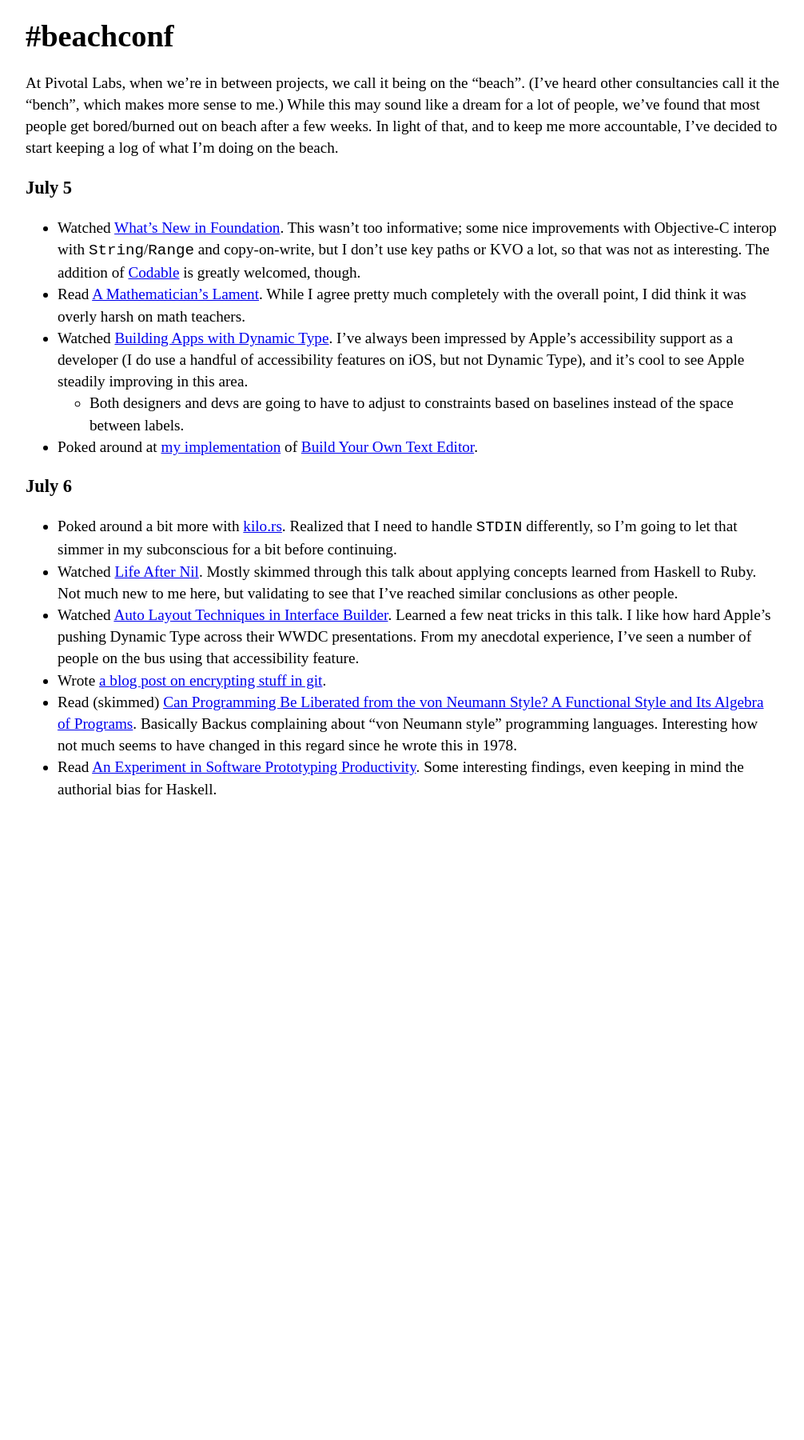
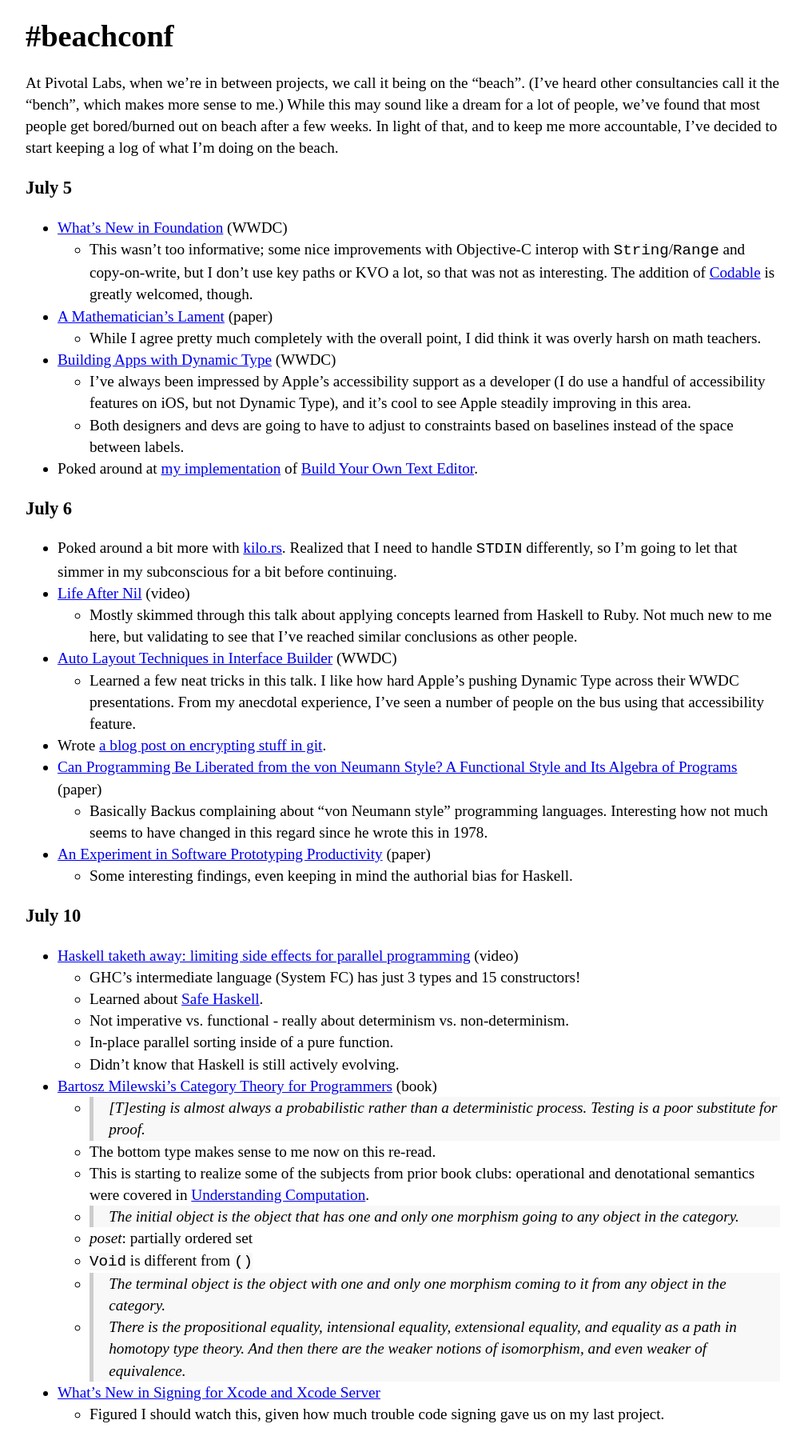
Before and after one commit to kejadlen/kejadlen.github.io, a Jekyll site: the page built from _posts/2017-07-05-beachconf.md, in a window 1280 px wide. Shown: the whole page at 80% size, without its empty margins (136-1142 px from the left). Built offline with Jekyll 4.4.1, drawn with Linux system fonts in a browser that asks for light colours; before the commit the page ends 1019 px from its top, so only the background shows below that.

Commit message:
Update style, add 7/10 beach

```diff
--- a/_layouts/default.html
+++ b/_layouts/default.html
@@ -12,6 +12,16 @@
 article { max-width: 1024px; }
 pre { overflow-x: scroll; }
 img { display: block; width: 90%; margin: auto; }
+blockquote {
+  border-left: 5px solid #ccc;
+  margin: 0;
+  padding-left: 1em;
+  background-color: #f8f8f8;
+  position: relative;
+  font-style: italic;
+}
+blockquote p { margin: 0; }
+code { background-color: #f8f8f8; }
     </style>
   </head>
   <body>
--- a/_posts/2017-07-05-beachconf.md
+++ b/_posts/2017-07-05-beachconf.md
@@ -11,16 +11,18 @@
 
 ### July 5
 
-- Watched [What's New in Foundation][212]. This wasn't too informative; some
-  nice improvements with Objective-C interop with `String`/`Range` and
-  copy-on-write, but I don't use key paths or KVO a lot, so that was not as
-  interesting. The addition of [Codable][codable] is greatly welcomed, though.
-- Read [A Mathematician's Lament][lament]. While I agree pretty much completely
-  with the overall point, I did think it was overly harsh on math teachers.
-- Watched [Building Apps with Dynamic Type][245]. I've always been impressed by
-  Apple's accessibility support as a developer (I do use a handful of
-  accessibility features on iOS, but not Dynamic Type), and it's cool to see
-  Apple steadily improving in this area.
+- [What's New in Foundation][212] (WWDC)
+  - This wasn't too informative; some nice improvements with Objective-C
+    interop with `String`/`Range` and copy-on-write, but I don't use key paths
+    or KVO a lot, so that was not as interesting. The addition of
+    [Codable][codable] is greatly welcomed, though.
+- [A Mathematician's Lament][lament] (paper)
+  - While I agree pretty much completely with the overall point, I did think it
+    was overly harsh on math teachers.
+- [Building Apps with Dynamic Type][245] (WWDC)
+  - I've always been impressed by Apple's accessibility support as a developer
+    (I do use a handful of accessibility features on iOS, but not Dynamic
+    Type), and it's cool to see Apple steadily improving in this area.
   - Both designers and devs are going to have to adjust to constraints based on
     baselines instead of the space between labels.
 - Poked around at [my implementation][kilo-rs] of [Build Your Own Text
@@ -38,26 +40,65 @@
 - Poked around a bit more with [kilo.rs][kilo-rs]. Realized that I need to
   handle `STDIN` differently, so I'm going to let that simmer in my
   subconscious for a bit before continuing.
-- Watched [Life After Nil][life-after-nil]. Mostly skimmed through this talk
-  about applying concepts learned from Haskell to Ruby. Not much new to me
-  here, but validating to see that I've reached similar conclusions as other
-  people.
-- Watched [Auto Layout Techniques in Interface Builder][412]. Learned a few
-  neat tricks in this talk. I like how hard Apple's pushing Dynamic Type across
-  their WWDC presentations. From my anecdotal experience, I've seen a number of
-  people on the bus using that accessibility feature.
+- [Life After Nil][life-after-nil] (video)
+  - Mostly skimmed through this talk about applying concepts learned from
+    Haskell to Ruby. Not much new to me here, but validating to see that I've
+    reached similar conclusions as other people.
+- [Auto Layout Techniques in Interface Builder][412] (WWDC)
+  - Learned a few neat tricks in this talk. I like how hard Apple's pushing
+    Dynamic Type across their WWDC presentations. From my anecdotal experience,
+    I've seen a number of people on the bus using that accessibility feature.
 - Wrote [a blog post on encrypting stuff in git][encrypting-stuff-in-git].
-- Read (skimmed) [Can Programming Be Liberated from the von Neumann Style? A
-  Functional Style and Its Algebra of Programs][backus-turing]. Basically
-  Backus complaining about "von Neumann style" programming languages.
-  Interesting how not much seems to have changed in this regard since he wrote
-  this in 1978.
-- Read [An Experiment in Software Prototyping Productivity][haskell-prototype].
-  Some interesting findings, even keeping in mind the authorial bias for
-  Haskell.
+- [Can Programming Be Liberated from the von Neumann Style? A Functional Style
+  and Its Algebra of Programs][backus-turing] (paper)
+  - Basically Backus complaining about "von Neumann style" programming
+    languages.  Interesting how not much seems to have changed in this regard
+    since he wrote this in 1978.
+- [An Experiment in Software Prototyping Productivity][haskell-prototype]
+  (paper)
+  - Some interesting findings, even keeping in mind the authorial bias for
+    Haskell.
 
 [life-after-nil]: https://vimeo.com/200077718
 [412]: https://developer.apple.com/videos/play/wwdc2017/412/
 [encrypting-stuff-in-git]: {{ site.baseurl }}{% post_url 2017-07-06-encrypting-stuff-in-git %}
 [backus-turing]: http://www.thocp.net/biographies/papers/backus_turingaward_lecture.pdf
 [haskell-prototype]: http://haskell.cs.yale.edu/?post_type=publication&p=366
+
+### July 10
+
+- [Haskell taketh away: limiting side effects for parallel
+  programming][haskell-taketh-away] (video)
+  - GHC's intermediate language (System FC) has just 3 types and 15
+    constructors!
+  - Learned about [Safe Haskell][safe-haskell].
+  - Not imperative vs. functional - really about determinism vs.
+    non-determinism.
+  - In-place parallel sorting inside of a pure function.
+  - Didn't know that Haskell is still actively evolving.
+- [Bartosz Milewski's Category Theory for
+  Programmers][category-theory-for-programmers] (book)
+  - > [T]esting is almost always a probabilistic rather than a deterministic
+    process. Testing is a poor substitute for proof.
+  - The bottom type makes sense to me now on this re-read.
+  - This is starting to realize some of the subjects from prior book clubs:
+    operational and denotational semantics were covered in [Understanding
+    Computation][understanding-computation].
+  - > The initial object is the object that has one and only one morphism going
+    to any object in the category.
+  - *poset*: partially ordered set
+  - `Void` is different from `()`
+  - > The terminal object is the object with one and only one morphism coming
+    to it from any object in the category.
+  - > There is the propositional equality, intensional equality, extensional
+    equality, and equality as a path in homotopy type theory. And then there
+    are the weaker notions of isomorphism, and even weaker of equivalence.
+- [What's New in Signing for Xcode and Xcode Server][xcode-signing]
+  - Figured I should watch this, given how much trouble code signing gave us on
+    my last project.
+
+[haskell-taketh-away]: https://www.youtube.com/watch?v=lC5UWG5N8oY
+[safe-haskell]: https://wiki.haskell.org/Safe_Haskell
+[category-theory-for-programmers]: https://bartoszmilewski.com/2014/10/28/category-theory-for-programmers-the-preface/
+[understanding-computation]: https://www.amazon.com/Understanding-Computation-Machines-Impossible-Programs/dp/1449329276/
+[xcode-signing]: https://developer.apple.com/videos/play/wwdc2017/403/
```
Also changed, not shown: Gemfile.lock.
